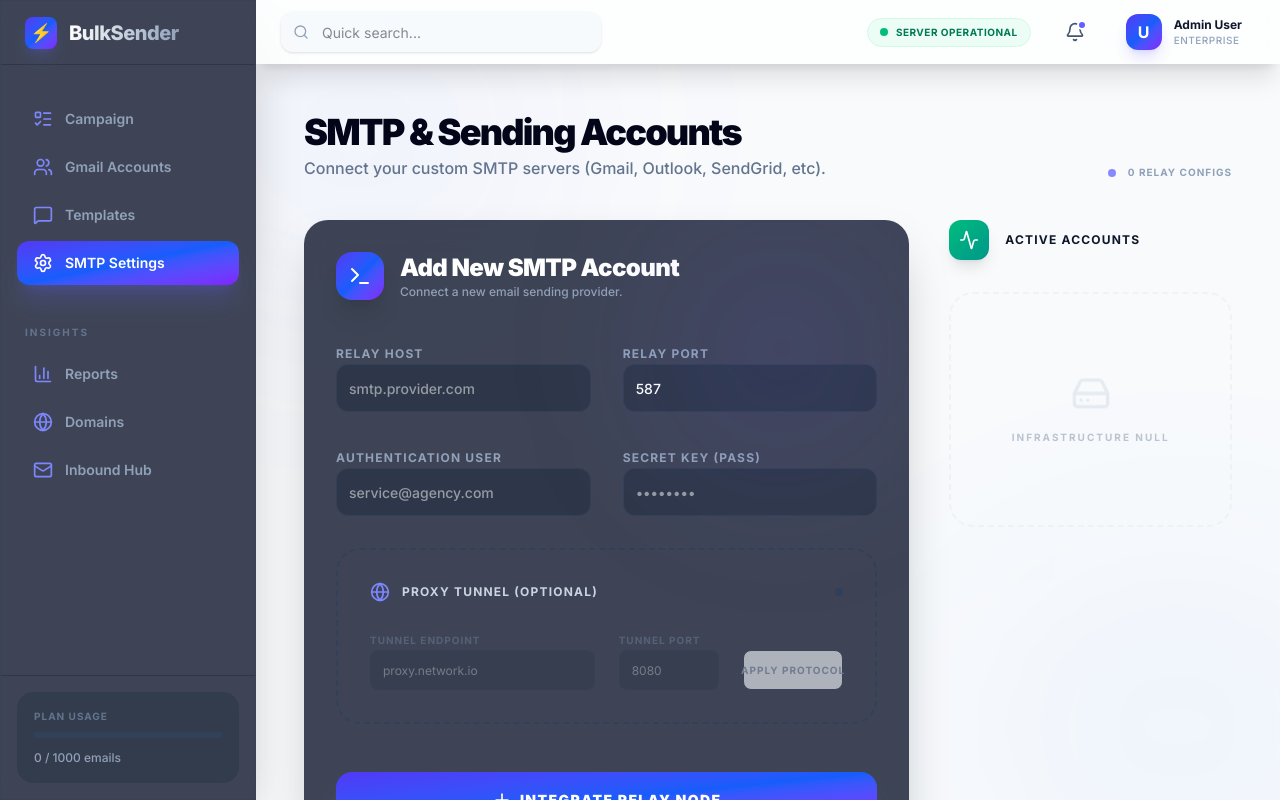
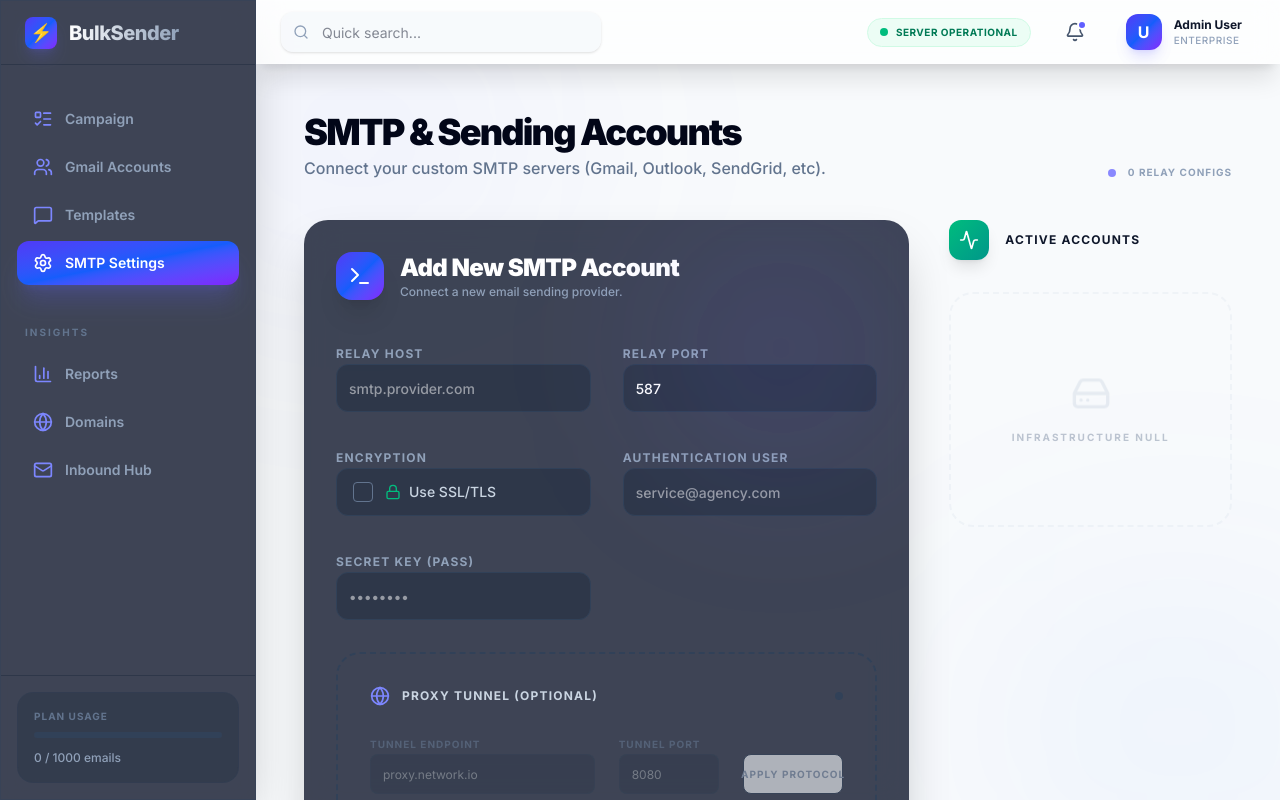
Before and after one commit to EmmaRose1122/Bulk-Sender, a Next.js app: page /settings in a window 1280 px wide. Built offline with nearby package versions, Linux system fonts and the light colour scheme.

Commit message:
Add SSL/TLS option for SMTP settings and improve error handling

```diff
--- a/app/api/test-smtp/route.ts
+++ b/app/api/test-smtp/route.ts
@@ -48,8 +48,18 @@ export async function POST(request: Request) {
         return NextResponse.json({ success: true, message: 'Connection successful' });
     } catch (error: any) {
         console.error('SMTP Test Error:', error);
+
+        let message = error.message || 'Connection failed';
+
+        // Enhance error messages for common issues
+        if (message.includes('Greeting never received')) {
+            message = 'Handshake failed: Greeting never received. This usually means the port expects SSL/TLS but "Use SSL/TLS" is unchecked, or vice versa. Try toggling the SSL setting.';
+        } else if (message.includes('wrong version number')) {
+            message = 'Handshake failed: SSL version mismatch. You enabled SSL/TLS but the server might want a plaintext connection (STARTTLS). Try unchecking "Use SSL/TLS".';
+        }
+
         return NextResponse.json(
-            { success: false, message: error.message || 'Connection failed' },
+            { success: false, message },
             { status: 500 }
         );
     }
--- a/app/settings/page.tsx
+++ b/app/settings/page.tsx
@@ -6,7 +6,8 @@ import { Button } from '../../components/ui/button';
 import { Input } from '../../components/ui/input';
 import { Label } from '../../components/ui/label';
 import { Card, CardContent, CardDescription, CardHeader, CardTitle, CardFooter } from '../../components/ui/card';
-import { Trash2, Check, Plus, Server, HardDrive, Shield, Globe, Terminal, Activity, Zap, ShieldAlert } from 'lucide-react';
+import { Checkbox } from '../../components/ui/checkbox';
+import { Trash2, Check, Plus, Server, HardDrive, Shield, Globe, Terminal, Activity, Zap, ShieldAlert, Lock } from 'lucide-react';
 import { toast } from 'sonner';
 import { SmtpConfig } from '../../types/index';
 import { cn } from '../../lib/utils';
@@ -102,6 +103,15 @@ export default function SettingsPage() {
         toast.success('System parameters updated');
     };
 
+    const handlePortChange = (e: React.ChangeEvent<HTMLInputElement>) => {
+        const port = Number(e.target.value);
+        setNewConfig({
+            ...newConfig,
+            port,
+            secure: port === 465 // Auto-enable SSL for port 465
+        });
+    };
+
     const testConnection = async (config: SmtpConfig) => {
         setIsTesting(config.id);
         try {
@@ -157,7 +167,21 @@ export default function SettingsPage() {
                                 </div>
                                 <div className="space-y-3">
                                     <Label className="text-xs font-bold text-slate-400 uppercase tracking-widest">Relay Port</Label>
-                                    <Input type="number" value={newConfig.port} onChange={(e: any) => setNewConfig({ ...newConfig, port: Number(e.target.value) })} placeholder="587" className="bg-slate-800/50 border-slate-700 h-12 rounded-xl text-white font-medium" />
+                                    <Input type="number" value={newConfig.port} onChange={handlePortChange} placeholder="587" className="bg-slate-800/50 border-slate-700 h-12 rounded-xl text-white font-medium" />
+                                </div>
+                                <div className="space-y-3">
+                                    <Label className="text-xs font-bold text-slate-400 uppercase tracking-widest">Encryption</Label>
+                                    <div className="flex items-center gap-3 h-12 px-4 rounded-xl bg-slate-800/50 border border-slate-700">
+                                        <Checkbox
+                                            id="secure-mode"
+                                            checked={newConfig.secure}
+                                            onCheckedChange={(checked: any) => setNewConfig({ ...newConfig, secure: checked })}
+                                            className="h-5 w-5 border-slate-500 data-[state=checked]:bg-emerald-500 data-[state=checked]:border-emerald-500"
+                                        />
+                                        <Label htmlFor="secure-mode" className="text-sm font-medium text-slate-300 cursor-pointer flex items-center gap-2">
+                                            <Lock className="h-4 w-4 text-emerald-500" /> Use SSL/TLS
+                                        </Label>
+                                    </div>
                                 </div>
                                 <div className="space-y-3">
                                     <Label className="text-xs font-bold text-slate-400 uppercase tracking-widest">Authentication User</Label>
@@ -236,6 +260,12 @@ export default function SettingsPage() {
                                     <div className="p-3 bg-slate-50 rounded-xl border border-slate-100">
                                         <p className="text-[10px] font-bold text-slate-400 uppercase tracking-widest mb-1">Tunneling</p>
                                         <p className="text-xs font-black text-slate-900 lowercase">{config.proxy?.enabled ? 'Active' : 'Direct'}</p>
+                                    </div>
+                                    <div className="p-3 bg-slate-50 rounded-xl border border-slate-100 col-span-2 flex items-center gap-3">
+                                        <div className={cn("h-2 w-2 rounded-full", config.secure ? "bg-emerald-500" : "bg-amber-500")} />
+                                        <p className="text-xs font-bold text-slate-700">
+                                            {config.secure ? 'SSL/TLS Encrypted' : 'Standard STARTTLS'}
+                                        </p>
                                     </div>
                                 </div>
                                 <div className="flex gap-2">
```
